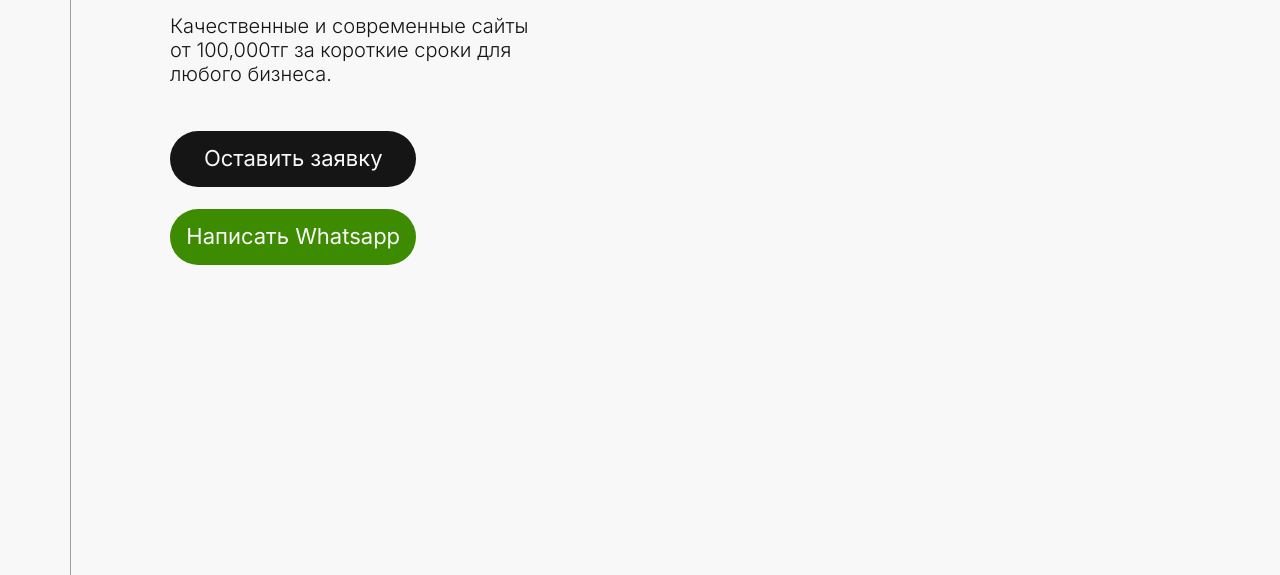
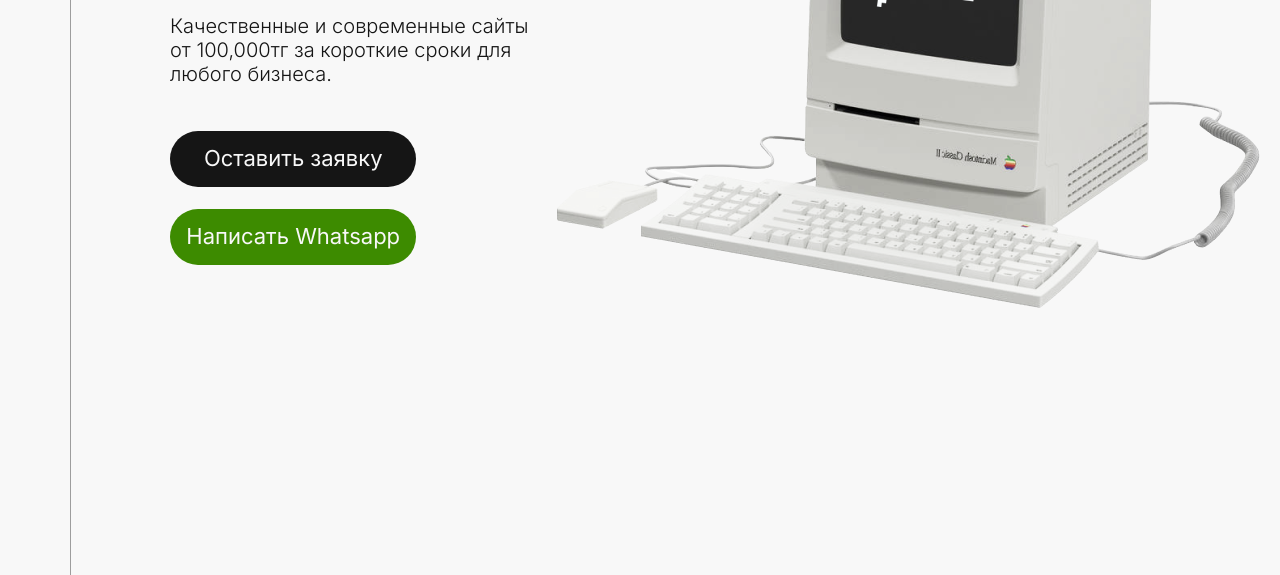
Before and after one commit to emiliaweb/webdigital-site, a website: page app/index.html in a window 1280 px wide. Shown: the part 429-1004 px from the top of the page. Drawn offline with Linux system fonts and the light colour scheme.

Commit message:
Add image in hero section

```diff
--- a/app/assets/css/sass/components/_hero.scss
+++ b/app/assets/css/sass/components/_hero.scss
@@ -22,4 +22,15 @@
             margin-top: 22px;
         }
     }
+    &-wrap {
+        position: relative;
+    }
+    &-img {
+        position: absolute;
+        z-index: -1;
+        &--100 {
+            top: -40px;
+            right: -50px;
+        }
+    }
 }
--- a/app/index.html
+++ b/app/index.html
@@ -10,7 +10,7 @@
 	<link href="https://fonts.googleapis.com/css2?family=Inter:wght@300;400;500;600;700&display=swap" rel="stylesheet">
     <link rel="stylesheet" href="assets/css/reset.min.css">
     <link rel="stylesheet" href="assets/css/index.min.css">
-    <base href="/webdigital-site/app/"> <!-- /webdigital-site/app/ -->
+    <base href="/"> <!-- /webdigital-site/app/ -->
 </head>
 <body>
 
@@ -86,10 +86,15 @@
 
 	<section class="hero">
 		<div class="container">
-			<h1 class="title title--numbered hero-title hero-title--maxw-100 clr-primary-100" data-title-number="01">Разработка и продвижение сайтов</h1>
-			<div class="hero-text hero-text--maxw-100 clr-neutral-100">Качественные и современные сайты от 100,000тг за короткие сроки для любого бизнеса.</div>
-			<a href="#" class="btn hero-btn hero-btn--first bg-neutral-100 clr-neutral-200">Оставить заявку</a>
-			<a href="#" class="btn hero-btn hero-btn--second bg-neutral-300 clr-neutral-200">Написать Whatsapp</a>
+			<div class="hero-wrap">
+				<h1 class="title title--numbered hero-title hero-title--maxw-100 clr-primary-100" data-title-number="01">Разработка и продвижение сайтов</h1>
+				<div class="hero-text hero-text--maxw-100 clr-neutral-100">Качественные и современные сайты от 100,000тг за короткие сроки для любого бизнеса.</div>
+				<div class="hero-img hero-img--100">
+					<img src="assets/img/index-hero-img.png" alt="">
+				</div>
+				<a href="#" class="btn hero-btn hero-btn--first bg-neutral-100 clr-neutral-200">Оставить заявку</a>
+				<a href="#" class="btn hero-btn hero-btn--second bg-neutral-300 clr-neutral-200">Написать Whatsapp</a>
+			</div>
 		</div>
 	</section>
 
```
Also changed, not shown: app/assets/css/index.min.css, app/assets/img/index-hero-img.png (added).
